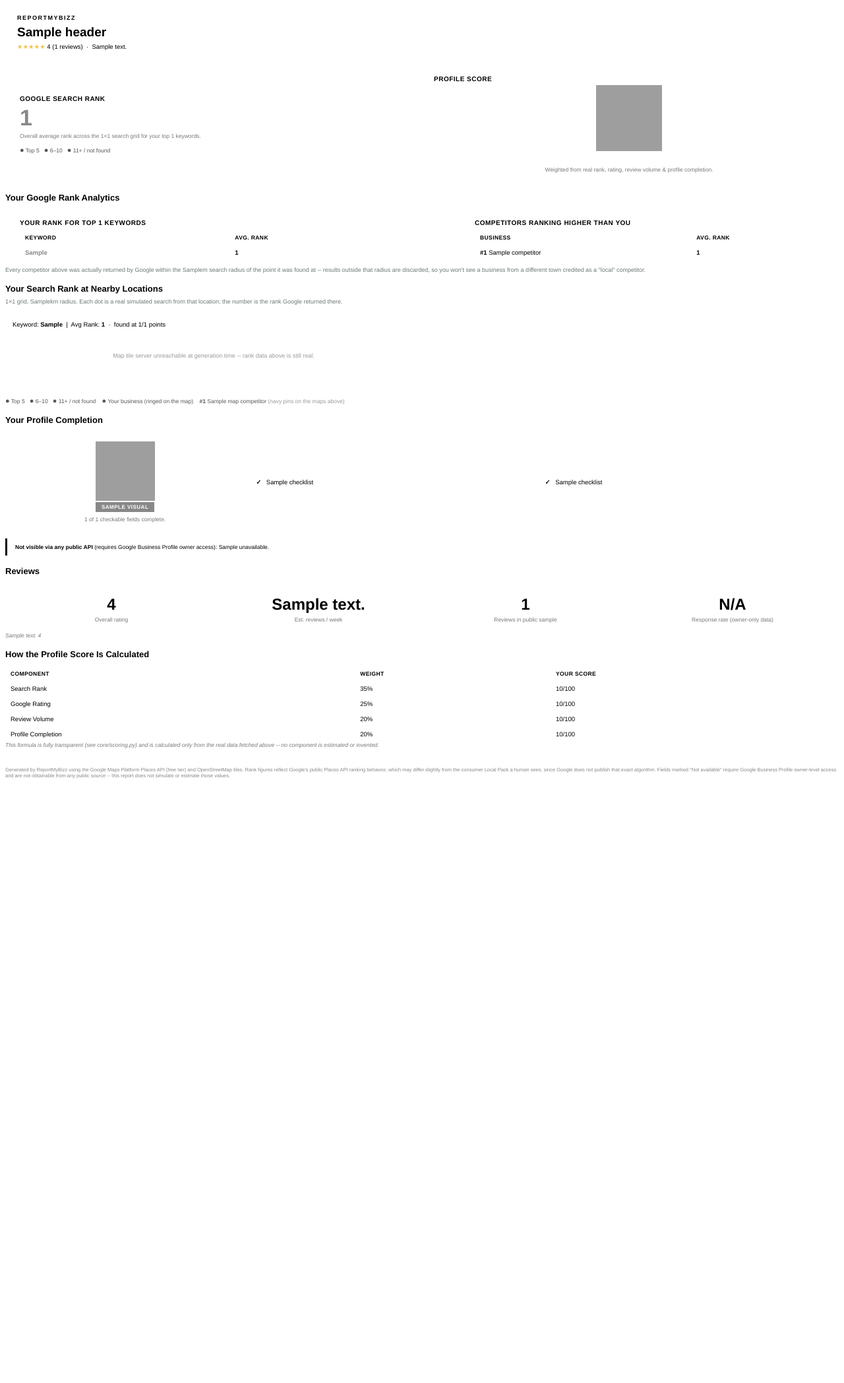
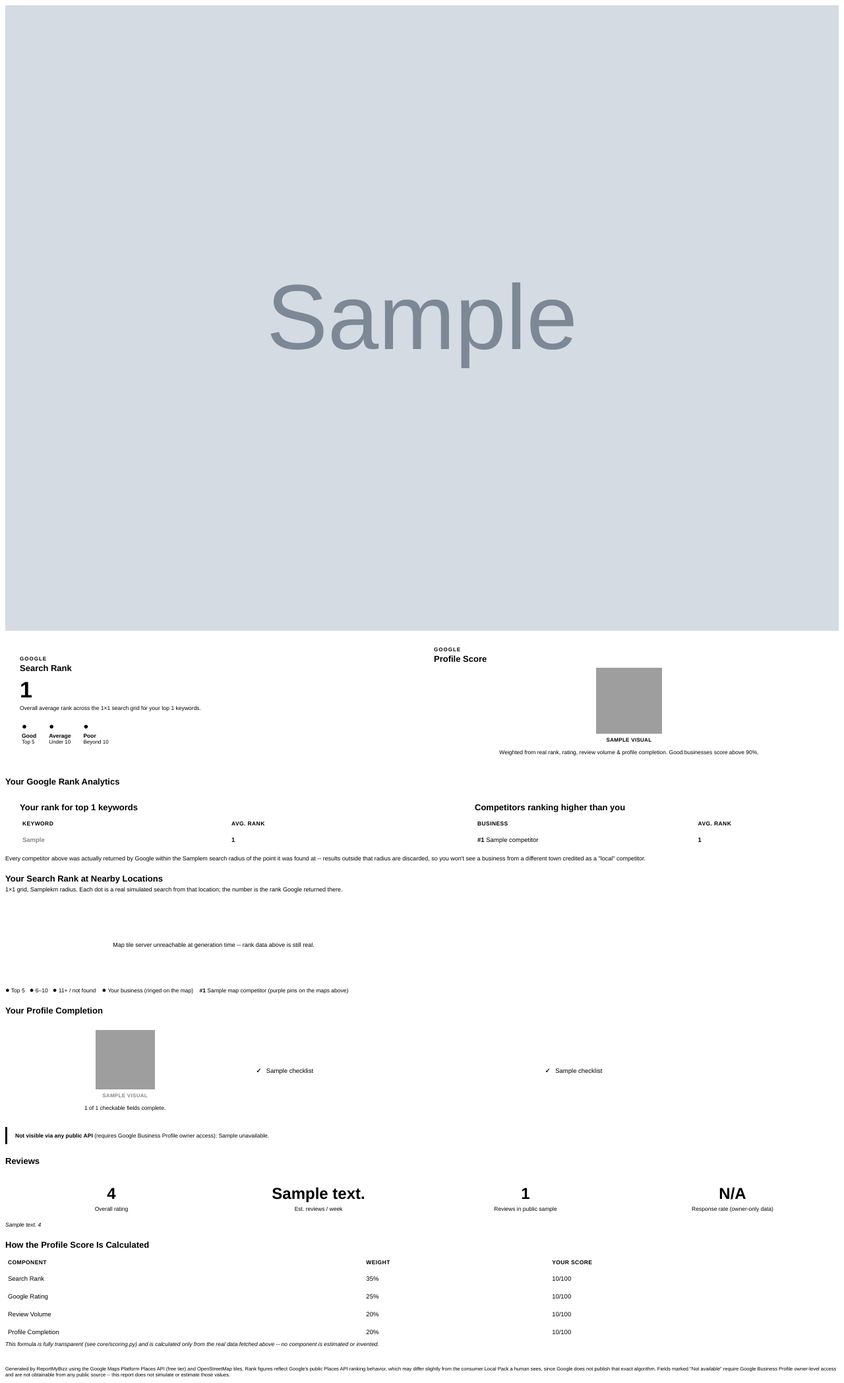
Before and after one commit to genaicoreteam/ReportMyBizz, a Flask app: template templates/report.html in a window 1280 px wide. Shown: the whole page at 66% size. Before the commit the page ends 1180 px from the top, so only its background shows below. Run offline with Flask 3, Linux system fonts and the light colour scheme; the template is opened without the code that fills it: most values are stand-ins (such as "Sample title", 1, 10 or a date in 2020); grey boxes marked "Sample" are stand-in pictures; grey boxes are pictures that could not be loaded.

Commit message:
Re-theme the PDF report to match the reference design exactly
New indigo-to-blue gradient theme (config.REPORT_BRAND) replaces the
green/cream palette used inside generated reports (the web app itself
keeps its own green/cream identity -- this only affects the report's
internal color language):

- core/chart_renderer.py: render_header_banner() bakes a true left-to-
  right gradient title band with the business name (auto-shrunk to
  fit, matching the reference's own truncation behavior for long
  addresses/names), a drawn 5-star rating (Pillow's bundled font has no
  star glyph -- confirmed by testing, so stars are drawn as polygons),
  and the address. xhtml2pdf supports neither CSS gradients nor a
  reliable way to overlay live PDF text on a background image, so --
  as with the score rings and the map -- this is pixels, not CSS.
- core/map_renderer.py, core/report_visuals.py: dot/ring/badge colors
  now pull from config.REPORT_BRAND instead of hardcoded hex, with
  tinted-pill badges (light background + colored text) matching the
  reference's Good/Average/Poor style instead of solid-fill badges.
- templates/report.html: card shells, section titles, map captions,
  and the keyword-rank legend restyled to the new theme.

Deliberately NOT matching: the reference's Suspension Risk / Services
Added / Categories Added tiles and its literal Google logo mark. The
public Places API doesn't expose those fields at all (already
documented in profile_auditor.py's "unavailable" list) -- inventing
numbers for them would break the one promise this tool makes token-for
-token in its own README, that every figure traces to a live API call
or is explicitly labeled unavailable. Recreating Google's actual logo
in a report from an independent, unaffiliated tool is also a
trademark risk worth not taking. Everything else -- layout, gradient,
ring style, badge style, map dot style -- matches.

Verified end to end against the live API and rasterized for visual
review before landing, same as the original redesign.

Co-Authored-By: Claude Sonnet 5 <noreply@anthropic.com>

```diff
--- a/templates/report.html
+++ b/templates/report.html
@@ -11,39 +11,21 @@
     font-family: Helvetica, Arial, sans-serif;
     color: {{ brand.text }};
     font-size: 10px;
+    background-color: {{ brand.page_bg }};
   }
   h1, h2, h3 { font-family: Helvetica, Arial, sans-serif; margin: 0; }
 
-  .header-band {
-    background-color: {{ brand.green_dark }};
-    color: {{ brand.cream }};
-    padding: 14px 18px;
-  }
-  .header-band .wordmark {
-    font-size: 9px;
-    font-weight: bold;
-    letter-spacing: 1.5px;
-    color: {{ brand.green_light }};
-  }
-  .header-band .tag {
-    font-size: 9px;
-    color: {{ brand.green_light }};
-  }
-  .header-band .biz-name { font-size: 19px; font-weight: bold; margin-top: 6px; }
-  .header-band .biz-meta { font-size: 9.5px; color: {{ brand.cream_dark }}; margin-top: 5px; }
-  .header-band .biz-meta .stars { color: #F0C24B; }
+  .header-banner img { width: 100%; display: block; }
 
   .section-title {
     font-size: 13px;
     font-weight: bold;
-    color: {{ brand.green_dark }};
-    margin: 16px 0 7px 0;
-    padding-bottom: 4px;
-    border-bottom: 2px solid {{ brand.green_dark }};
+    color: {{ brand.text }};
+    margin: 18px 0 8px 0;
   }
   .section-sub {
     font-size: 9px;
-    color: #6b7a70;
+    color: {{ brand.muted }};
     margin: -4px 0 8px 0;
   }
 
@@ -52,60 +34,66 @@
   table.cards { width: 100%; border-collapse: separate; border-spacing: 8px 0; }
   table.cards.stack { border-spacing: 0 8px; }
   .card {
-    border: 1px solid {{ brand.cream_dark }};
-    background-color: #fff;
+    border: 1px solid {{ brand.border }};
+    background-color: {{ brand.card_bg }};
     padding: 14px;
   }
+  .card-eyebrow {
+    font-size: 8px;
+    font-weight: bold;
+    color: {{ brand.muted }};
+    text-transform: uppercase;
+    letter-spacing: 1px;
+  }
   .card-title {
-    font-size: 10px;
+    font-size: 13px;
     font-weight: bold;
-    color: {{ brand.green_dark }};
-    text-transform: uppercase;
-    letter-spacing: 0.5px;
+    color: {{ brand.text }};
+    margin-top: 2px;
   }
-  .card-note { font-size: 8.5px; color: #777; margin-top: 6px; }
+  .card-note { font-size: 8.5px; color: {{ brand.muted }}; margin-top: 6px; }
 
-  .big-number { font-size: 34px; font-weight: bold; line-height: 1; margin-top: 6px; }
+  .big-number { font-size: 34px; font-weight: bold; line-height: 1; margin-top: 8px; color: {{ brand.text }}; }
 
   .badge {
     display: inline-block;
-    padding: 3px 9px;
+    padding: 3px 10px;
     font-size: 8px;
     font-weight: bold;
-    letter-spacing: 0.5px;
-    color: #fff;
+    letter-spacing: 0.3px;
   }
 
-  .legend-row { font-size: 8.5px; color: #555; margin-top: 10px; }
+  .legend-mini td { text-align: left; padding-right: 16px; vertical-align: top; }
+  .legend-mini .dot { font-size: 13px; }
+  .legend-mini .label { font-size: 8.5px; font-weight: bold; color: {{ brand.text }}; margin-top: 2px; }
+  .legend-mini .sub { font-size: 8px; color: {{ brand.muted }}; }
+
+  .legend-row { font-size: 8.5px; color: {{ brand.muted }}; margin-top: 10px; }
   .legend-row .dot { font-size: 11px; }
 
   table.data-table { width: 100%; border-collapse: collapse; }
   table.data-table th {
-    background-color: {{ brand.green_dark }};
-    color: {{ brand.cream }};
     text-align: left;
-    padding: 6px 8px;
+    padding: 6px 4px;
     font-size: 8.5px;
     text-transform: uppercase;
     letter-spacing: 0.4px;
+    color: {{ brand.muted }};
+    border-bottom: 1px solid {{ brand.border }};
   }
   table.data-table td {
-    padding: 6px 8px;
-    border-bottom: 1px solid {{ brand.cream_dark }};
+    padding: 8px 4px;
+    border-bottom: 1px solid {{ brand.border }};
     font-size: 9.5px;
   }
-  table.data-table tr:nth-child(even) td { background-color: {{ brand.cream }}; }
 
-  .status-complete { color: {{ brand.good }}; font-weight: bold; }
-  .status-incomplete { color: {{ brand.danger }}; font-weight: bold; }
+  .note { font-size: 8.5px; color: {{ brand.muted }}; font-style: italic; }
 
-  .note { font-size: 8.5px; color: #777; font-style: italic; }
-
-  .map-card { border: 1px solid {{ brand.cream_dark }}; margin-bottom: 8px; }
+  .map-card { border: 1px solid {{ brand.border }}; margin-bottom: 8px; }
   .map-caption {
-    background-color: {{ brand.green_dark }};
-    color: {{ brand.cream }};
-    padding: 7px 10px;
+    background-color: {{ brand.navy }};
+    color: #fff;
+    padding: 8px 10px;
     font-size: 9.5px;
   }
   .map-caption .rank { font-weight: bold; }
@@ -114,70 +102,75 @@
     padding: 30px 10px;
     text-align: center;
     font-size: 9px;
-    color: #999;
-    background-color: {{ brand.cream }};
+    color: {{ brand.muted }};
+    background-color: {{ brand.page_bg }};
   }
 
   .checklist-item { padding: 4px 0; font-size: 9.5px; }
   .checklist-item .mark { font-weight: bold; margin-right: 5px; }
 
   .unavailable-box {
-    background-color: {{ brand.cream_dark }};
+    background-color: {{ brand.warn_bg }};
     border-left: 3px solid {{ brand.warn }};
     padding: 8px 12px;
     margin-top: 10px;
     font-size: 8.5px;
+    color: {{ brand.text }};
   }
 
   .footer-note {
     margin-top: 20px;
     padding-top: 8px;
-    border-top: 1px solid {{ brand.cream_dark }};
+    border-top: 1px solid {{ brand.border }};
     font-size: 7.5px;
-    color: #888;
+    color: {{ brand.muted }};
   }
 </style>
 </head>
 <body>
 
-  <div class="header-band">
-    <div class="wordmark">REPORTMYBIZZ</div>
-    <div class="biz-name">{{ header.name }}</div>
-    <div class="biz-meta">
-      {% if header.rating %}
-        <span class="stars">
-          {% for i in range(1,6) %}<span style="color: {{ '#F0C24B' if i <= header.rating|round(0,'floor') else brand.green_light }};">★</span>{% endfor %}
-        </span>
-        {{ header.rating }} ({{ header.review_count or 0 }} reviews) &nbsp;·&nbsp;
-      {% endif %}
-      {{ header.address or "Address not available" }}
-    </div>
+  <div class="header-banner">
+    <img src="{{ header_banner }}">
   </div>
 
   <table class="cards" style="margin-top: 10px;">
     <tr>
       <td width="50%" class="card">
-        <div class="card-title">Google Search Rank</div>
-        <div class="big-number" style="color: {{ visuals.rank_band_color }};">
+        <div class="card-eyebrow">Google</div>
+        <div class="card-title">Search Rank</div>
+        <div class="big-number">
           {{ geogrid.overall_average_rank if geogrid.overall_average_rank is not none else "N/F" }}
         </div>
         <div class="card-note">
           Overall average rank across the {{ grid_size }}×{{ grid_size }} search grid
           for your top {{ keywords|length }} keywords.
         </div>
-        <div class="legend-row">
-          <span class="dot" style="color: {{ brand.good }};">●</span> Top 5 &nbsp;
-          <span class="dot" style="color: {{ brand.warn }};">●</span> 6–10 &nbsp;
-          <span class="dot" style="color: {{ brand.danger }};">●</span> 11+ / not found
-        </div>
+        <table class="legend-mini" style="margin-top:12px;"><tr>
+          <td>
+            <div class="dot" style="color: {{ brand.good }};">●</div>
+            <div class="label">Good</div>
+            <div class="sub">Top 5</div>
+          </td>
+          <td>
+            <div class="dot" style="color: {{ brand.warn }};">●</div>
+            <div class="label">Average</div>
+            <div class="sub">Under 10</div>
+          </td>
+          <td>
+            <div class="dot" style="color: {{ brand.danger }};">●</div>
+            <div class="label">Poor</div>
+            <div class="sub">Beyond 10</div>
+          </td>
+        </tr></table>
       </td>
       <td width="50%" class="card" style="text-align: center;">
+        <div class="card-eyebrow" style="text-align:left;">Google</div>
         <div class="card-title" style="text-align:left;">Profile Score</div>
-        <img src="{{ visuals.score_ring }}" style="width: 100px; height: 100px; margin-top: 4px;">
+        <img src="{{ visuals.score_ring }}" style="width: 100px; height: 100px; margin-top: 6px;">
         <div>
-          <span class="badge" style="background-color: {{ visuals.score_band_color }};">{{ visuals.score_band_label|upper }}</span>
+          <span class="badge" style="background-color: {{ visuals.score_band_bg }}; color: {{ visuals.score_band_color }};">{{ visuals.score_band_label|upper }}</span>
         </div>
-        <div class="card-note">Weighted from real rank, rating, review volume &amp; profile completion.</div>
+        <div class="card-note">Weighted from real rank, rating, review volume &amp; profile completion. Good businesses score above 90%.</div>
       </td>
     </tr>
   </table>
@@ -205,7 +198,7 @@
           {% for c in geogrid.competitors %}
           <tr>
             <td>
-              {% for mc in map_competitors %}{% if mc.place_id == c.place_id %}<span style="color: {{ brand.text }}; font-weight:bold;">#{{ loop.index }}</span> {% endif %}{% endfor %}{{ c.name }}
+              {% for mc in map_competitors %}{% if mc.place_id == c.place_id %}<span style="color: {{ brand.grad_start }}; font-weight:bold;">#{{ loop.index }}</span> {% endif %}{% endfor %}{{ c.name }}
             </td>
             <td style="font-weight: bold;">{{ c.average_rank }}</td>
           </tr>
@@ -257,11 +250,11 @@
     <span class="dot" style="color: {{ brand.good }};">●</span> Top 5 &nbsp;
     <span class="dot" style="color: {{ brand.warn }};">●</span> 6–10 &nbsp;
     <span class="dot" style="color: {{ brand.danger }};">●</span> 11+ / not found &nbsp;&nbsp;
-    <span class="dot" style="color: {{ brand.green_dark }};">●</span> Your business (ringed on the map)
+    <span class="dot" style="color: {{ brand.navy }};">●</span> Your business (ringed on the map)
     {% if map_competitors %}
       &nbsp;&nbsp;
-      {% for c in map_competitors %}<b>#{{ loop.index }}</b> {{ c.name }}{% if not loop.last %} &nbsp; {% endif %}{% endfor %}
-      <span style="color:#999;">(navy pins on the maps above)</span>
+      {% for c in map_competitors %}<b style="color:{{ brand.grad_start }};">#{{ loop.index }}</b> {{ c.name }}{% if not loop.last %} &nbsp; {% endif %}{% endfor %}
+      <span style="color:{{ brand.muted }};">(purple pins on the maps above)</span>
     {% endif %}
   </div>
 
@@ -271,7 +264,7 @@
       <td width="28%" class="card" style="text-align:center;">
         <img src="{{ visuals.completion_ring }}" style="width: 90px; height: 90px;">
         <div>
-          <span class="badge" style="background-color: {{ visuals.completion_band_color }};">{{ visuals.completion_band_label|upper }}</span>
+          <span class="badge" style="background-color: {{ visuals.completion_band_bg }}; color: {{ visuals.completion_band_color }};">{{ visuals.completion_band_label|upper }}</span>
         </div>
         <div class="card-note">{{ profile_audit.complete_count }} of {{ profile_audit.total_checked }} checkable fields complete.</div>
       </td>
```
Also changed, not shown: config.py (+21 -0 lines), core/chart_renderer.py (+100 -0 lines), core/map_renderer.py (+8 -5 lines), core/report_builder.py (+8 -2 lines), core/report_visuals.py (+12 -2 lines).
